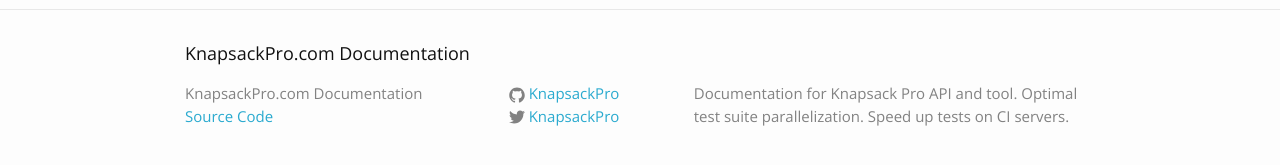
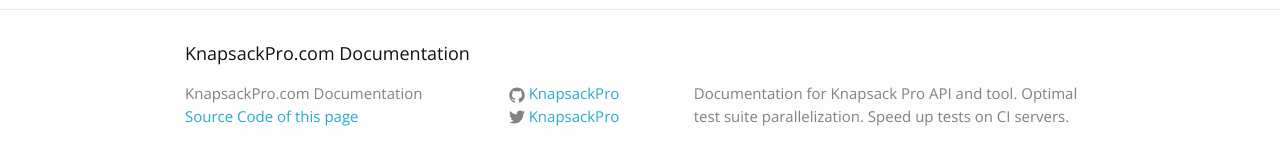
Before and after one commit to KnapsackPro/docs.knapsackpro.com, a Jekyll site: the page built from index.html, in a window 1280 px wide. Shown: the part 405-570 px from the top of the page. Built offline with Jekyll 4.4.1, drawn with Linux system fonts in a browser that asks for light colours.

Commit message:
source code of this page

```diff
--- a/_includes/footer.html
+++ b/_includes/footer.html
@@ -8,7 +8,7 @@
       <div class="footer-col  footer-col-1">
         <ul class="contact-list">
           <li>{{ site.title }}</li>
-          <li><a href="{{ site.github_repository }}">Source Code</a></li>
+          <li><a href="{{ site.github_repository }}">Source Code of this page</a></li>
         </ul>
       </div>
 
```
